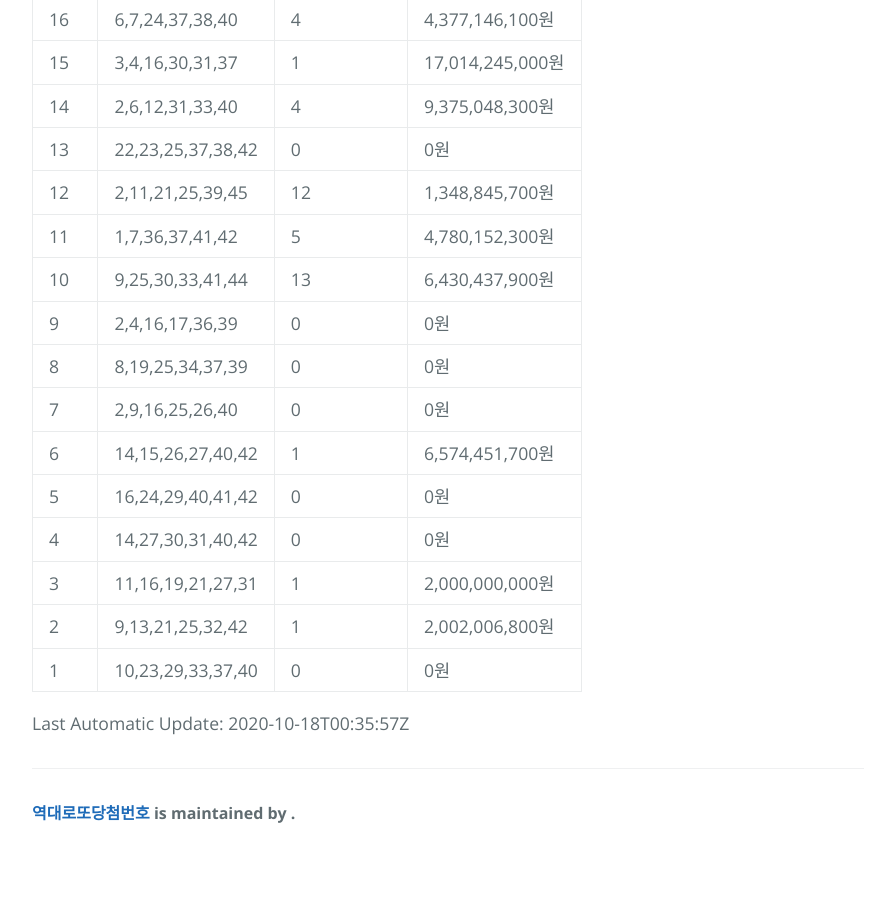
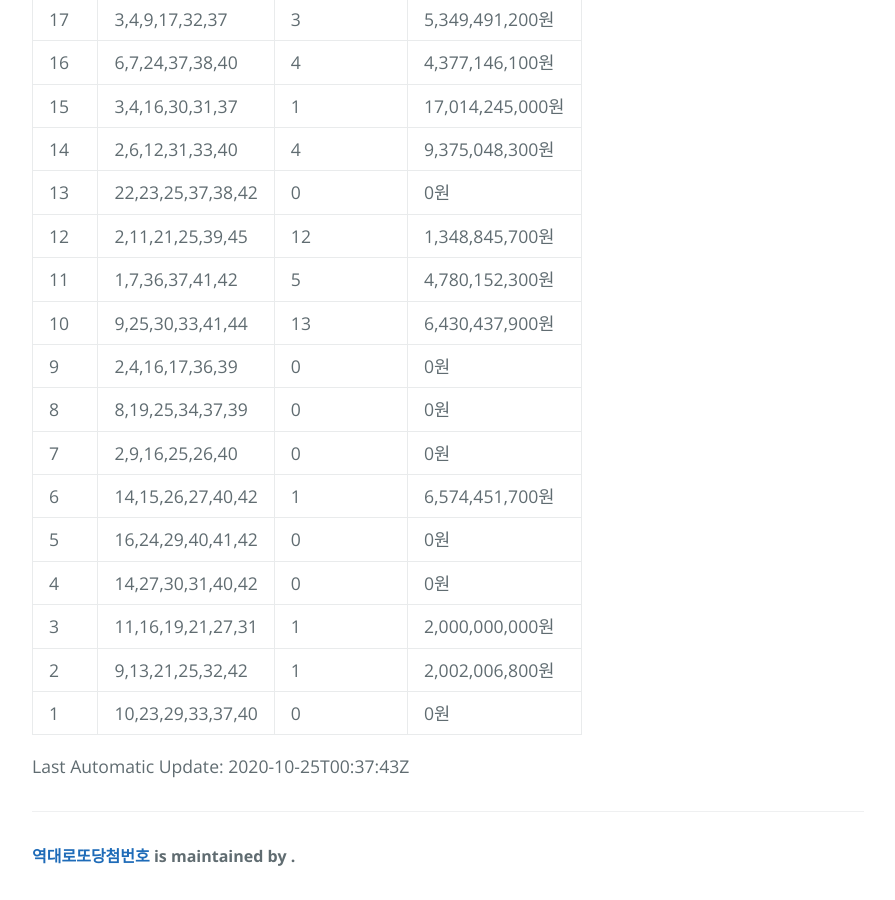
Before and after one commit to sh0seo/lottery-history, a Jekyll site: the page built from index.md, in a window 1280 px wide and 900 px high, scrolled down 40163 px. Shown: the whole window, without its empty margins (192-1087 px from the left). Built offline with Jekyll 4.4.1, drawn with Linux system fonts in a browser that asks for light colours; before the commit the page ends 41020 px from its top, so only the background shows below that; some of the changed text lies outside the part shown.

Commit message:
update auto 81e42593c0bc022c7a28e80685c2502e8effd0a1

```diff
--- a/index.md
+++ b/index.md
@@ -941,4 +942,4 @@ title: {{ site.name }}
 | 2 | 9,13,21,25,32,42 | 1 | 2,002,006,800원 |
 | 1 | 10,23,29,33,37,40 | 0 | 0원 |
 
-Last Automatic Update: 2020-10-18T00:35:57Z
+Last Automatic Update: 2020-10-25T00:37:43Z
```
Also changed, not shown: other parts of index.md (+1 -0 lines).
